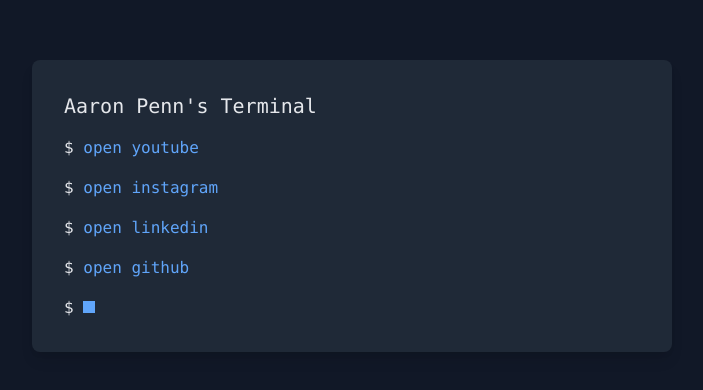
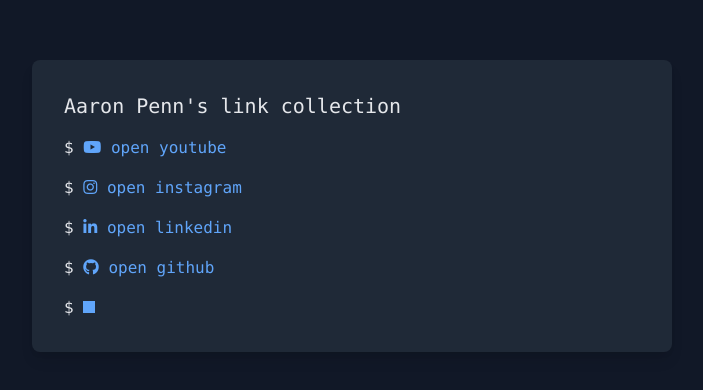
Before and after one commit to imdbere/aaronpenn.github.io, a plain HTML site: page index.html in a window 1280 px wide. Shown: the part 194-584 px from the top of the page, without its empty margins (288-991 px from the left). Drawn offline with nearby package versions, Linux system fonts and the light colour scheme.

Commit message:
added links

```diff
--- a/index.html
+++ b/index.html
@@ -4,16 +4,17 @@
     <meta charset="UTF-8">
     <meta name="viewport" content="width=device-width, initial-scale=1.0">
     <link href="https://cdn.jsdelivr.net/npm/tailwindcss@2.2.19/dist/tailwind.min.css" rel="stylesheet">
+    <link rel="stylesheet" href="https://cdnjs.cloudflare.com/ajax/libs/font-awesome/5.15.4/css/all.min.css">
     <title>Aaron Penn</title>
 </head>
 <body class="bg-gray-900 min-h-screen flex items-center justify-center text-gray-200">
     <div class="p-8 rounded-lg shadow-lg bg-gray-800 w-11/12 sm:w-3/4 lg:w-1/2">
-        <h1 class="text-xl font-mono mb-4">Aaron Penn's Terminal</h1>
+        <h1 class="text-xl font-mono mb-4">Aaron Penn's link collection</h1>
         <div class="font-mono space-y-4">
-            <p>$ <a href="https://www.youtube.com" class="text-blue-400 hover:underline">open youtube</a></p>
-            <p>$ <a href="https://www.instagram.com" class="text-blue-400 hover:underline">open instagram</a></p>
-            <p>$ <a href="https://www.linkedin.com" class="text-blue-400 hover:underline">open linkedin</a></p>
-            <p>$ <a href="https://www.github.com" class="text-blue-400 hover:underline">open github</a></p>
+            <p>$ <a href="https://www.youtube.com/@imdbere" class="text-blue-400 hover:underline"><i class="fab fa-youtube"></i> open youtube</a></p>
+            <p>$ <a href="https://www.instagram.com/aari.penn/" class="text-blue-400 hover:underline"><i class="fab fa-instagram"></i> open instagram</a></p>
+            <p>$ <a href="https://www.linkedin.com/in/aaron-penn/" class="text-blue-400 hover:underline"><i class="fab fa-linkedin-in"></i> open linkedin</a></p>
+            <p>$ <a href="https://github.com/imdbere" class="text-blue-400 hover:underline "><i class="fab fa-github"></i> open github</a></p>
             <p>$ <span class="inline-block w-3 h-3 bg-blue-400 animate-ping"></span></p>
         </div>
     </div>
```
